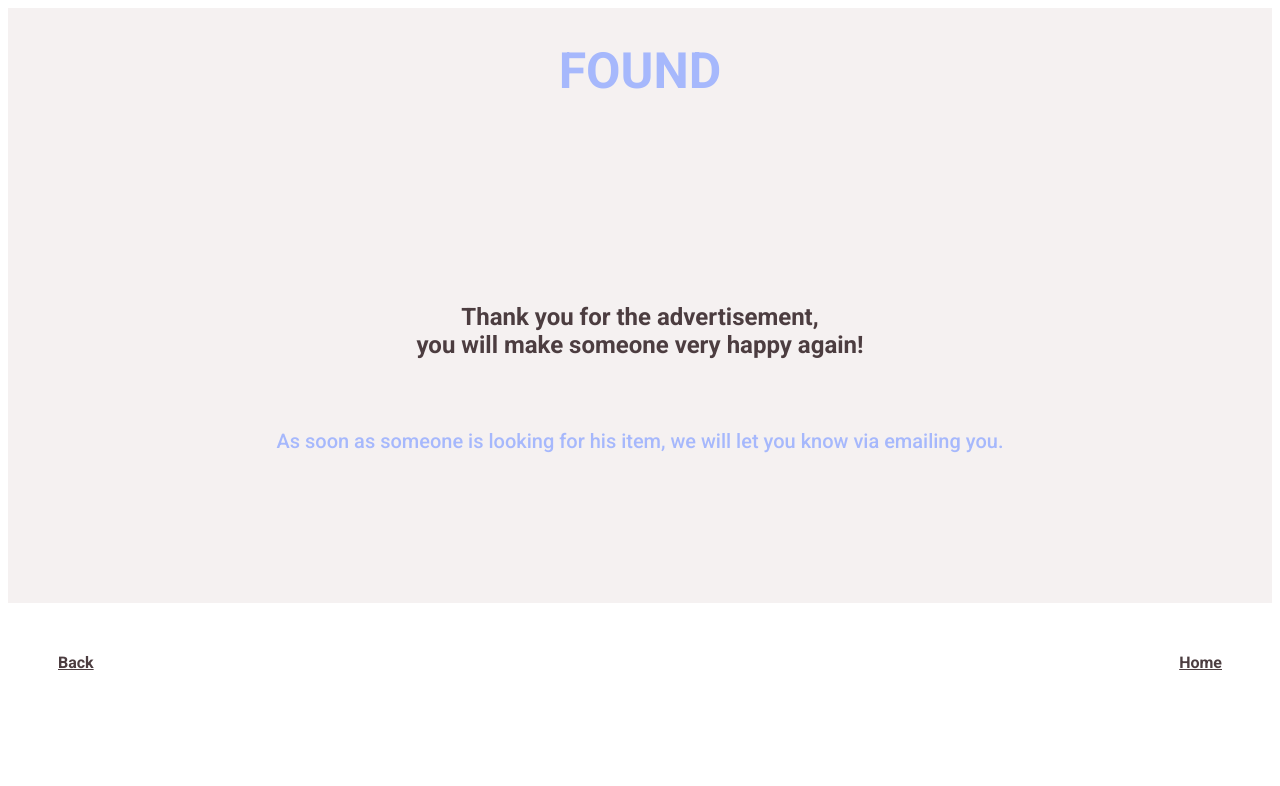
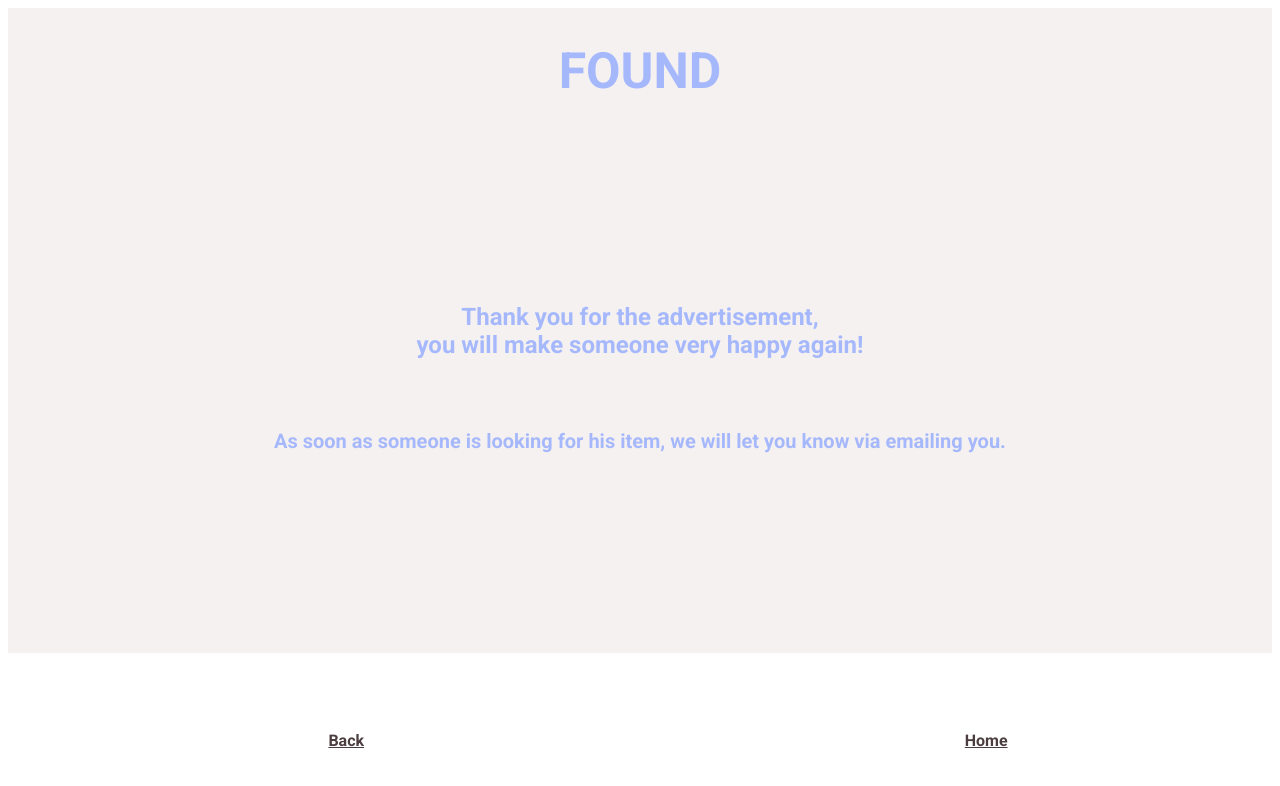
Before and after one commit to coding-bootcamps-eu/2023-04-final-project-lost-and-found, a Vue app: page /found/foundmessagepage in a window 1280 px wide. Shown: the top 786 px of the page. Built offline with nearby package versions, Linux system fonts and the light colour scheme; what vue3-openlayers would draw is missing.

Commit message:
style: revise footer FoundMessagePage

```diff
--- a/src/views/FoundMessagePage.vue
+++ b/src/views/FoundMessagePage.vue
@@ -9,18 +9,18 @@
       <br />
       you will make someone very happy again!
     </h2>
-    <p>
+    <h3>
       As soon as someone is looking for his item, we will let you know via
       emailing you.
-    </p>
+    </h3>
   </main>
   <footer>
     <nav>
-      <router-link to="/found" class="backLink">Back</router-link>
+      <router-link to="/found">Back</router-link>
     </nav>
     <br />
     <nav>
-      <router-link to="/" class="homeLink">Home</router-link>
+      <router-link to="/">Home</router-link>
     </nav>
   </footer>
 </template>
@@ -56,31 +56,29 @@ main {
   padding-top: 150px;
 }
 
+h2,
+h3 {
+  color: #a6b8fc;
+}
+
 h2 {
   padding-bottom: 50px;
-  color: #4c3d40;
 }
 
-p {
-  color: #a6b8fc;
+h3 {
   margin-bottom: 0;
+  padding-bottom: 50px;
   font-size: 20px;
 }
 
 footer {
-  height: 15px;
-  background-color: white;
-  padding: 20px;
   display: flex;
   flex-direction: row;
-  justify-content: space-between;
-}
-
-.backLink {
-  color: #4c3d40;
-}
-
-.homeLink {
-  color: #4c3d40;
+  justify-content: space-evenly;
+  position: fixed;
+  bottom: 0;
+  width: 100%;
+  padding: 20px;
+  background-color: white;
 }
 </style>
```
